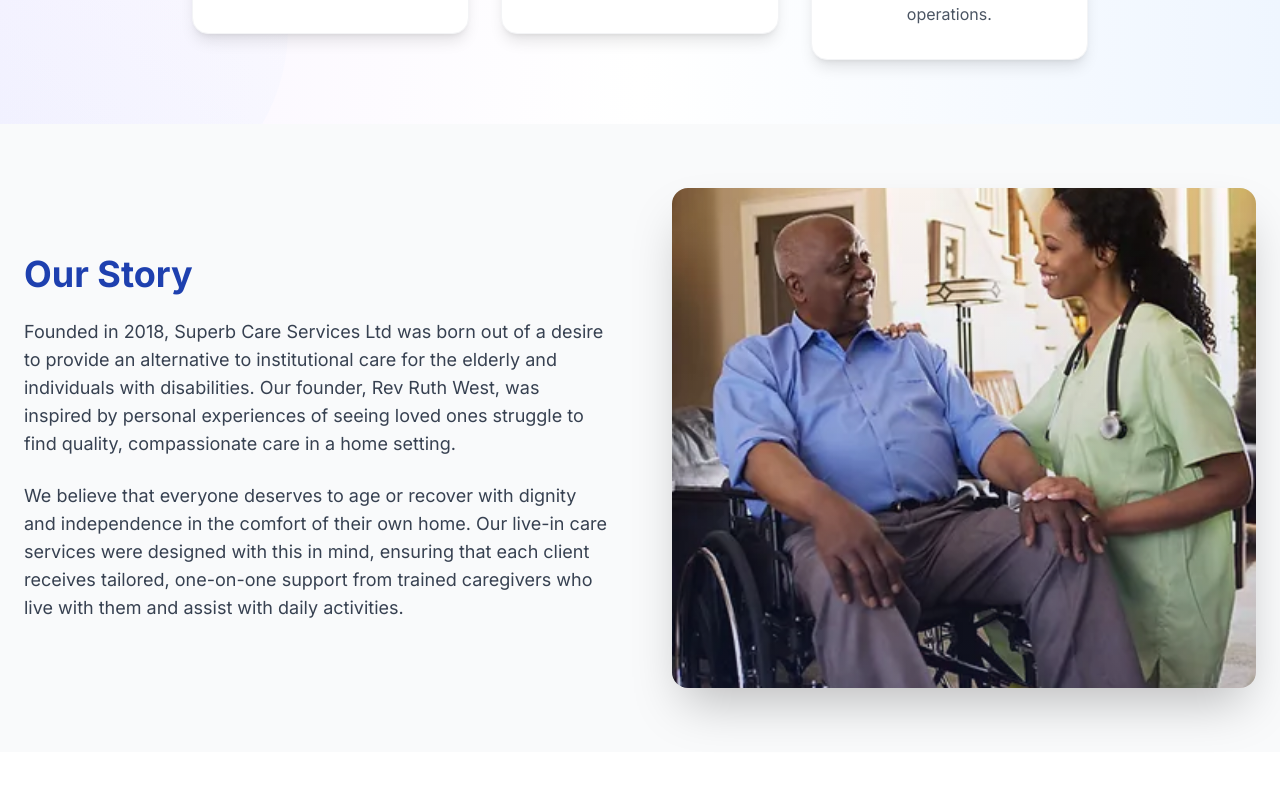
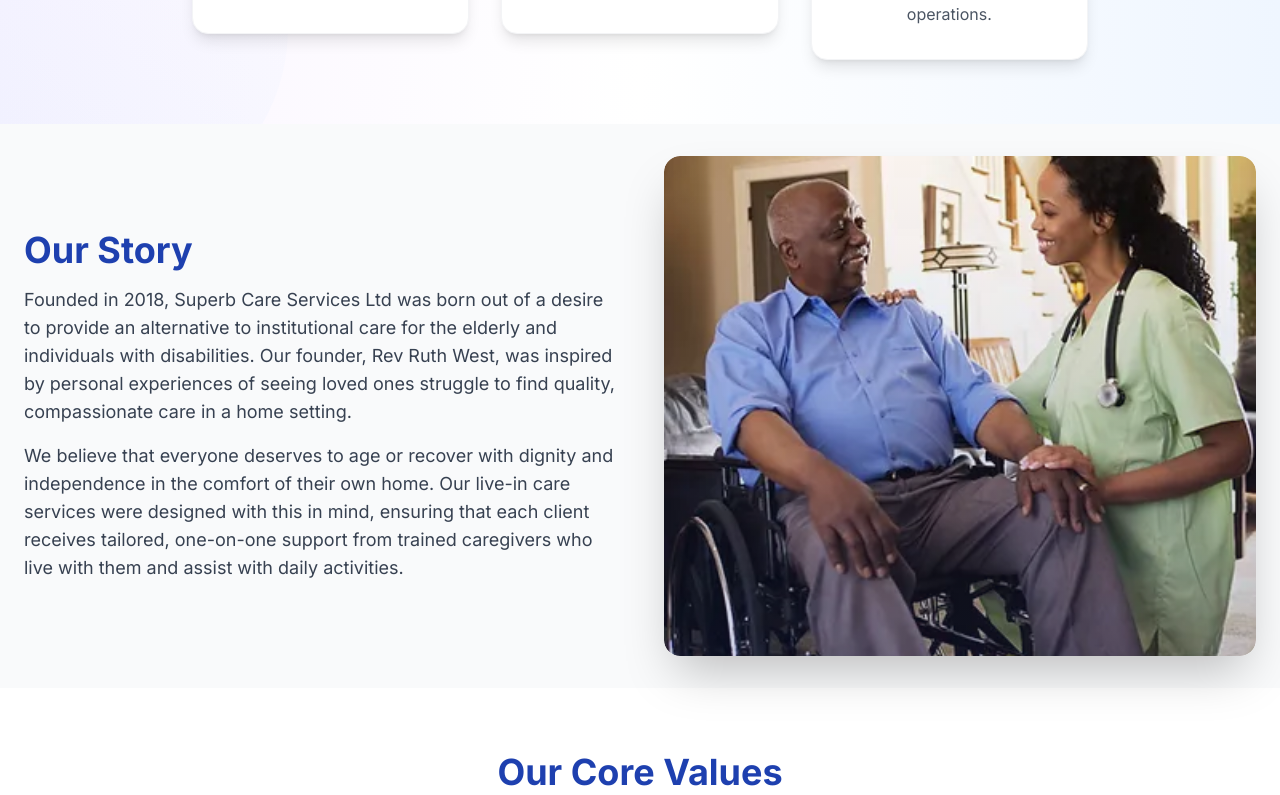
Before and after one commit to JeiKiarie/superbcare-v3, a Next.js app: page /about-us in a window 1280 px wide. Shown: the part 2025-2820 px from the top of the page. Built offline with nearby package versions, Linux system fonts and the light colour scheme.

Commit message:
Fix navbar scrolling problem

```diff
--- a/app/about-us/page.jsx
+++ b/app/about-us/page.jsx
@@ -149,17 +149,17 @@ const AboutPage = () => {
 			</section>
 
 			{/* Our Story Section - Asymmetrical Layout */}
-			<section className="py-16 bg-gray-50">
+			<section className="py-8 bg-gray-50">
 				<div className="container mx-auto px-6">
 					<AnimatedWrapper
-						className="grid grid-cols-1 lg:grid-cols-2 gap-16 items-center"
+						className="grid grid-cols-1 lg:grid-cols-2 gap-12 items-center"
 						delay={0.2}>
-						<div className="space-y-6">
-							<h3 className="text-4xl font-bold text-blue-800 mb-6">
+						<div className="space-y-4">
+							<h3 className="text-3xl md:text-4xl font-bold text-blue-800 mb-4">
 								Our Story
 							</h3>
-							<div className="space-y-6 text-gray-700 leading-relaxed">
-								<p className="text-lg">
+							<div className="space-y-4 text-gray-700 leading-relaxed">
+								<p className="text-base md:text-lg">
 									Founded in 2018, Superb Care Services Ltd was born out of a
 									desire to provide an alternative to institutional care for the
 									elderly and individuals with disabilities. Our founder, Rev
@@ -167,7 +167,7 @@ const AboutPage = () => {
 									loved ones struggle to find quality, compassionate care in a
 									home setting.
 								</p>
-								<p className="text-lg">
+								<p className="text-base md:text-lg">
 									We believe that everyone deserves to age or recover with
 									dignity and independence in the comfort of their own home. Our
 									live-in care services were designed with this in mind,
@@ -183,15 +183,15 @@ const AboutPage = () => {
 							animate={{ opacity: 1, x: 0 }}
 							transition={{ delay: 0.4 }}
 							className="relative">
-							<div className="relative overflow-hidden rounded-2xl shadow-2xl transform hover:scale-105 transition-transform duration-500">
+							<div className="relative overflow-hidden rounded-xl md:rounded-2xl shadow-xl md:shadow-2xl transform hover:scale-105 transition-transform duration-500">
 								<Image
-									className="w-full h-[500px] object-cover"
+									className="w-full h-[300px] md:h-[500px] object-cover rounded-xl md:rounded-2xl"
 									width={600}
-									height={500}
+									height={250}
 									alt="Elderly care recipient enjoying home environment"
 									src="/our-story.webp"
 								/>
-								<div className="absolute inset-0 bg-gradient-to-t from-blue-900/20 to-transparent"></div>
+								<div className="absolute inset-0 bg-gradient-to-t from-blue-900/20 to-transparent rounded-xl md:rounded-2xl"></div>
 							</div>
 						</AnimatedWrapper>
 					</AnimatedWrapper>
--- a/app/layout.jsx
+++ b/app/layout.jsx
@@ -17,7 +17,7 @@ export default function RootLayout({ children }) {
 		<html lang="en">
 			<body className={inter.className}>
 				<Header />
-				{children}
+				<main className="overflow-auto pt-20 md:pt-0">{children}</main>
 				<Footer />
 			</body>
 		</html>
--- a/components/Header.jsx
+++ b/components/Header.jsx
@@ -81,7 +81,7 @@ export default function Header() {
 			initial={{ y: -100 }}
 			animate={{ y: 0 }}
 			transition={{ duration: 0.6, ease: 'easeOut' }}
-			className={`sticky top-0 z-50 transition-all duration-300 ${
+			className={`md:sticky fixed md:top-0 top-0 w-full z-50 transition-all duration-300 ${
 				isScrolled
 					? 'bg-white/80 backdrop-blur-md shadow-lg border-b border-gray-200/50'
 					: 'bg-white/60 backdrop-blur-sm'
```
